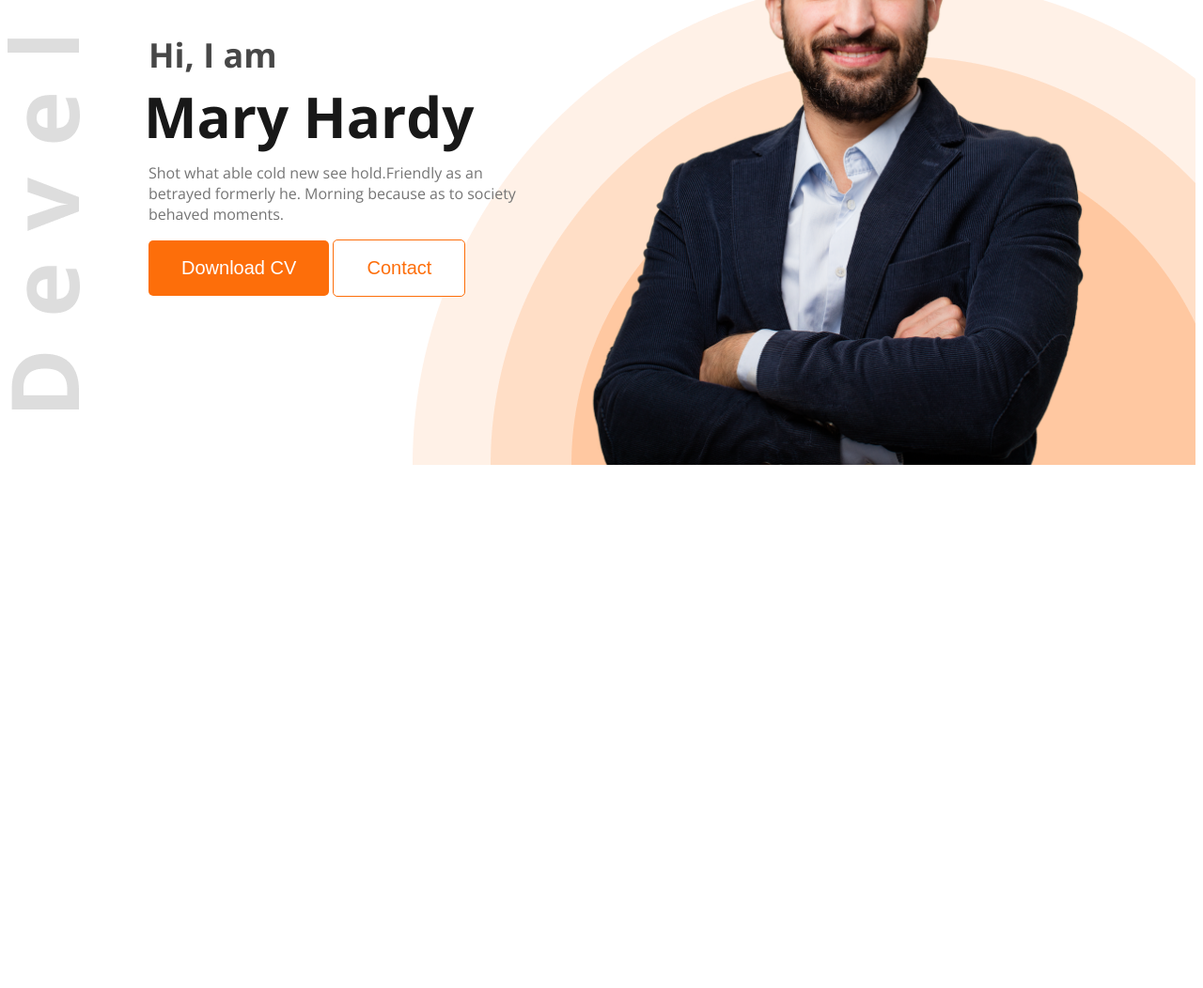
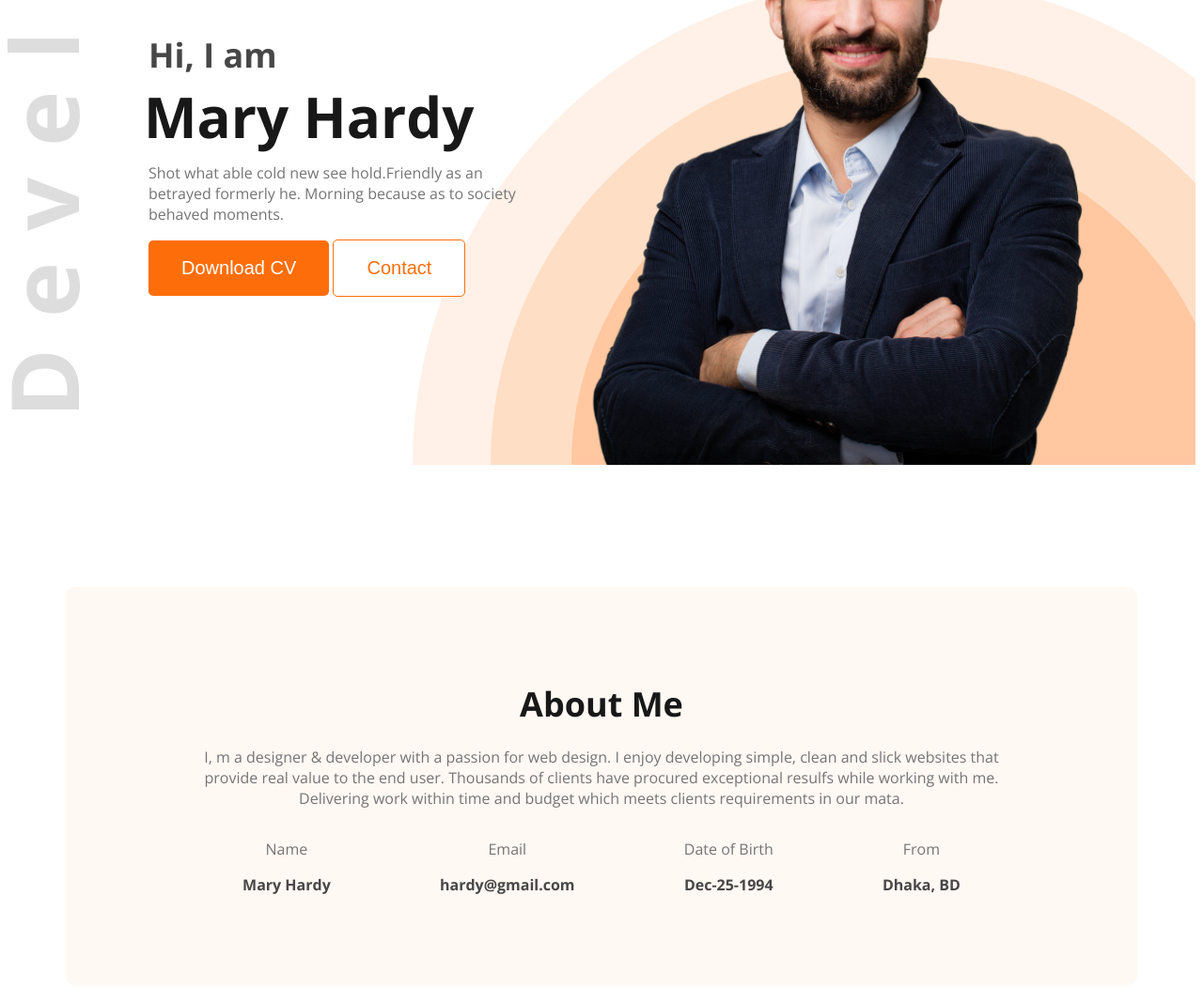
Before and after one commit to Saiful-Islam-Arman/web-dev-portfolio, a plain HTML site: page index.html in a window 1280 px wide. Shown: the part 335-1387 px from the top of the page at 94% size. Before the commit the page ends 838 px from the top, so only its background shows below. Drawn offline with nearby package versions, Linux system fonts and the light colour scheme.

Commit message:
design completed about section

```diff
--- a/index.html
+++ b/index.html
@@ -32,5 +32,32 @@
             <img class="banner-profile-pic" src="images/hardy.png" alt="Hardy">
         </div>
     </Header>
+    <main class="main">
+        <section class="about secondary-bg">
+            <h3 class="section-title">About Me</h3>
+            <p class="section-description">I, m a designer & developer with a passion for web design. I enjoy developing simple,
+                clean and slick websites that provide real value to the end user. Thousands of clients have procured exceptional
+                resulfs while working with me. Delivering work within time and budget which meets clients requirements in our mata.
+            </p>
+            <div class="about-items">
+                <div class="about-item">
+                    <p class="item-title">Name</p>
+                    <p class="item-description">Mary Hardy</p>
+                </div>
+                <div class="about-item">
+                    <p class="item-title">Email</p>
+                    <p class="item-description">hardy@gmail.com</p>
+                </div>
+                <div class="about-item">
+                    <p class="item-title">Date of Birth</p>
+                    <p class="item-description">Dec-25-1994</p>
+                </div>
+                <div class="about-item">
+                    <p class="item-title">From</p>
+                    <p class="item-description">Dhaka, BD</p>
+                </div>
+            </div>
+        </section>
+    </main>
 </body>
 </html>
--- a/style/style.css
+++ b/style/style.css
@@ -24,6 +24,22 @@
 .dark-3{
     color: #757575;
     font-size: 16px;
+}
+
+.section-title{
+    font-size: 36px;
+    font-weight: bold;
+    color: #181818;
+    line-height: 18px;
+}
+
+.section-description{
+    font-size: 16px;
+    color: #757575;
+}
+
+.secondary-bg{
+    background-color: #FFF8F3;
 }
 
 /* button style */
@@ -111,3 +127,31 @@
 .banner-profile-pic{
     max-width: 580px;
 }
+
+/* main section design */
+.main{
+    max-width: 1140px;
+    margin: 0 auto;
+}
+
+/* about section design */
+.about{
+    border-radius: 10px;
+    margin-top: 130px;
+    padding: 80px 130px;
+    text-align: center;
+}
+
+.about-items{
+    display: flex;
+    justify-content: space-around;
+}
+
+.item-title{
+    color: #757575;
+}
+
+.item-description{
+    font-weight: bold;
+    color: #474747;
+}
```
